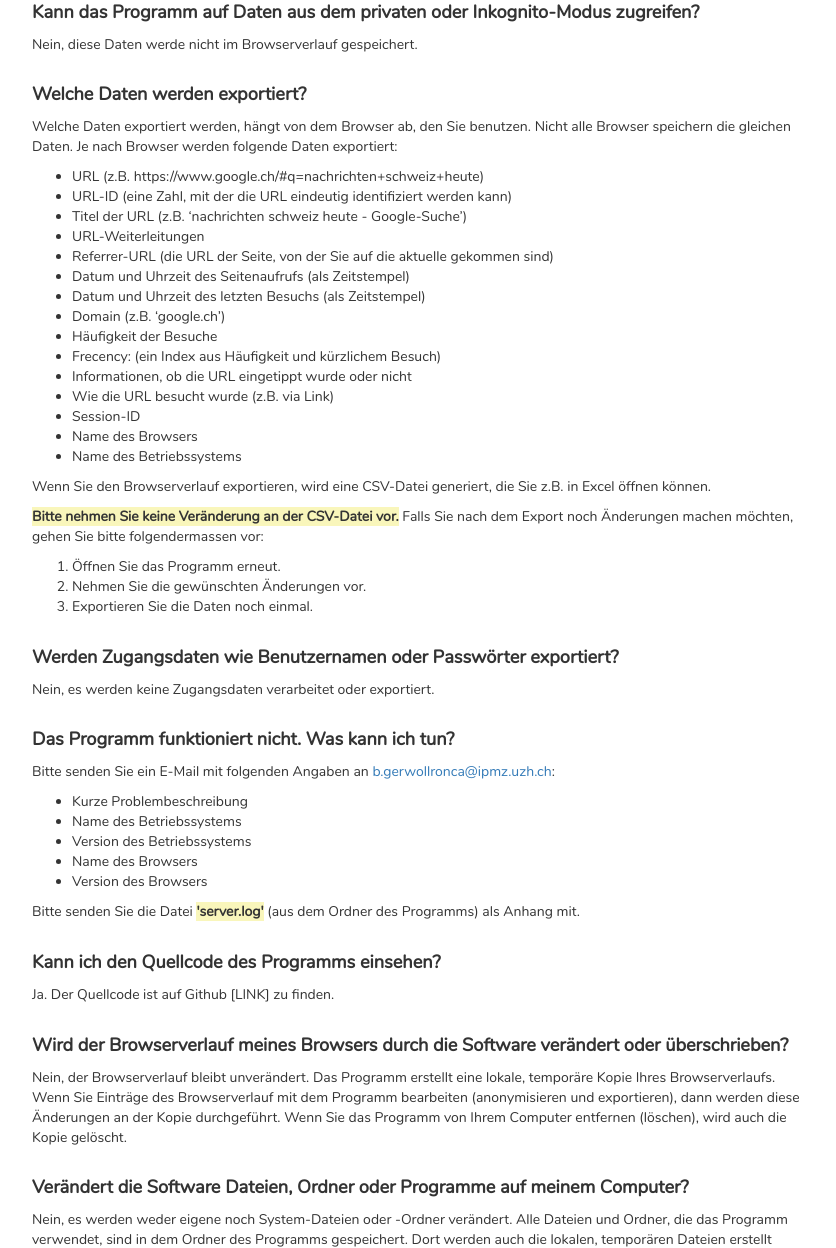
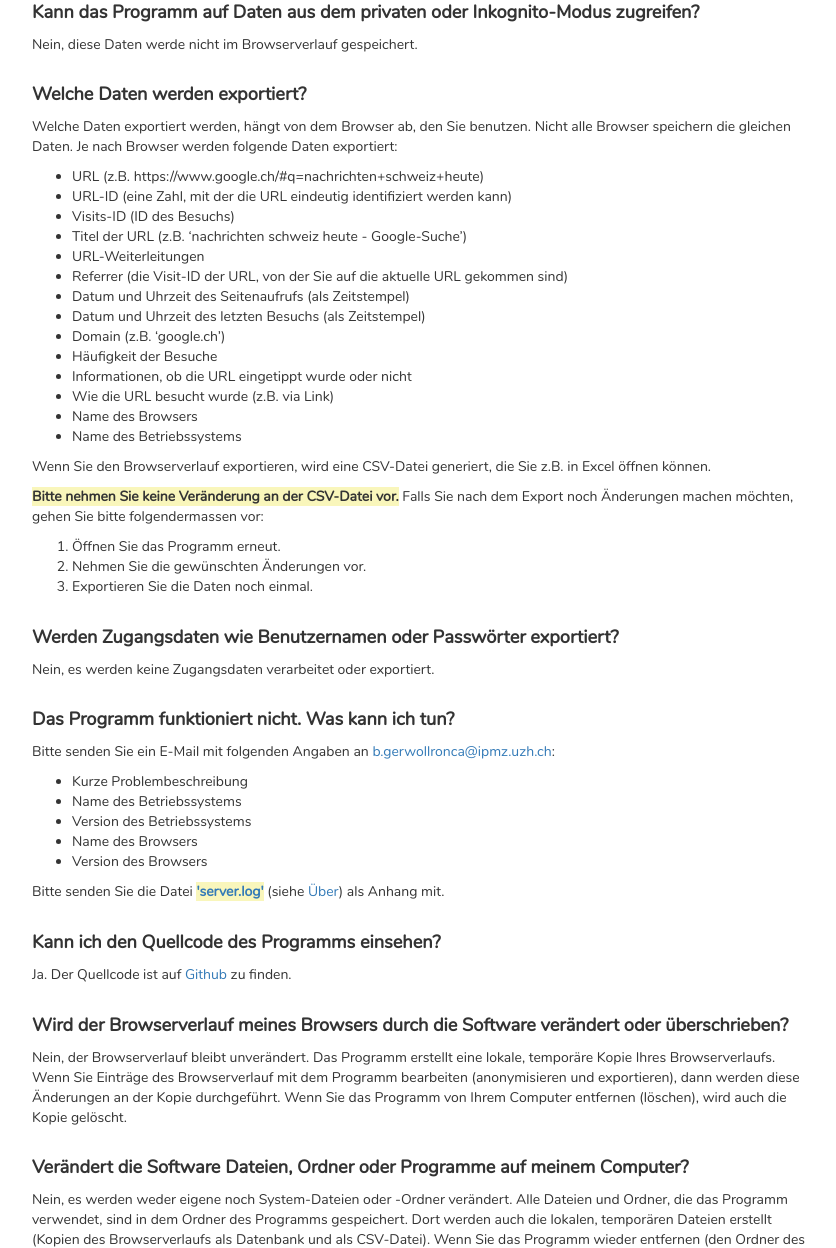
Before and after one commit to grwllrnc/BrowsingHistoryEditor, a Flask app: page /faqs in a window 1280 px wide. Shown: the part 768-2016 px from the top of the page, without its empty margins (3-839 px from the left). Run offline with Flask 2, Linux system fonts and the light colour scheme; parts of the project's set-up code (start-up, migrations or seed data) failed here and were passed over; some libraries are stand-ins or nearby versions.

Commit message:
Small bug fixes

```diff
--- a/main.py
+++ b/main.py
@@ -78,11 +78,11 @@ class BrowsingHistory(object):
             for p in self._browser_specs['path'][_os]:
                 if self._browser_name == 'Firefox':
                     # checking for profile name
-                    pat = re.compile(r'\w+.default')
+                    pat = re.compile(r'\w+.default([\w\-\_\.]+)?')
                     if os.path.isdir(p.format(user)):
                         for item in os.listdir(p.format(user)):
                             if re.findall(pat, item):
-                                profile_name = re.findall(pat, item)[0]
+                                profile_name = item
                                 path = os.path.join(p.format(user), profile_name, self._browser_specs['file_name'][0])
                                 if os.path.isfile(path):
                                     return path
@@ -677,11 +677,11 @@ class BrowsingHistory(object):
         :return: Boolean value
         """
         data = self._query(
-            "SELECT url_id, visits.id, url, title, rev_host, visit_count, typed, frecency, last_visit_date, redirect_urls, redirect_destination, origin, referrer, visit_date, visit_type, session FROM visits, urls WHERE visits.url_id = urls.id;")
+            "SELECT url_id, visits.id, url, title, rev_host, visit_count, typed, last_visit_date, redirect_urls, referrer, visit_date, visit_type FROM visits, urls WHERE visits.url_id = urls.id;")
         if data:
             data = [t + (self._browser_name, self.os_full) for t in data]
-            header = ['url_id', 'visits_id', 'url', 'title', 'rev_host', 'visit_count', 'typed', 'frecency', 'last_visit_date',
-                      'redirect_urls', 'redirect_destination', 'origin', 'referrer', 'visit_date', 'visit_type', 'session', 'browser', 'operation system']
+            header = ['url_id', 'visits_id', 'url', 'title', 'rev_host', 'visit_count', 'typed', 'last_visit_date',
+                      'redirect_urls', 'referrer', 'visit_date', 'visit_type', 'browser', 'operation system']
             with open(os.path.join(self._file_path,'tmp', 'Export_Browserverlauf.csv'), 'w', encoding='utf-8') as f:
                 writer = csv.writer(f, delimiter=';', lineterminator='\n')
                 writer.writerow(header)
@@ -999,10 +999,10 @@ def export():
 @app.route('/log')
 def get_log():
     # Adapted from Flask doc example: http://flask.pocoo.org/docs/0.12/
-    if 'server.log' in os.listdir(FILE_PATH):
-        return send_from_directory(FILE_PATH, 'server.log', as_attachment=True)
+    if 'server.log' in os.listdir(os.path.join(FILE_PATH, 'tmp')):
+        return send_from_directory(os.path.join(FILE_PATH, 'tmp'), 'server.log', as_attachment=True)
     else:
-        flash('Es ist kein log vorhanden.')
+        flash('Es ist kein Log-File gefunden worden.')
         return render_template('index.html', os=' '.join([bh.os, bh.os_release]))
 
 
@@ -1050,10 +1050,10 @@ if __name__ == '__main__':
     if not app.debug:
         import logging
         from logging import FileHandler
-        file_handler = FileHandler('server.log')
+        file_handler = FileHandler(os.path.join(FILE_PATH, 'tmp', 'server.log'))
         file_handler.setLevel(logging.WARNING)
         app.logger.addHandler(file_handler)
-        logging.basicConfig(filename='server.log', level=logging.DEBUG)
+        logging.basicConfig(filename=os.path.join(FILE_PATH, 'tmp', 'server.log'), level=logging.DEBUG)
     webbrowser.open('http://localhost:5000', new=2)
     print('STATUS: BrowsingHistoryEditor läuft auf http://localhost:5000 (Drücken Sie CTRL+C, um das Programm zu beenden)')
     app.run(host='localhost', port=5000, debug=False)
--- a/templates/contact.html
+++ b/templates/contact.html
@@ -23,7 +23,7 @@
 <br />
 </div>
 <div><h4>Version</h4>
-<p>BrowsingHistoryEditor Version 0.1.0</p><br />
+<p>BrowsingHistoryEditor Version 0.1.1</p><br />
 </div>
 <div>
 <h4>Logfile</h4>
--- a/templates/faqs.html
+++ b/templates/faqs.html
@@ -25,17 +25,16 @@
      </p><ul>
          <li>URL (z.B. https://www.google.ch/#q=nachrichten+schweiz+heute)</li>
          <li>URL-ID (eine Zahl, mit der die URL eindeutig identifiziert werden kann)</li>
+         <li>Visits-ID (ID des Besuchs)</li>
          <li>Titel der URL (z.B. ‘nachrichten schweiz heute - Google-Suche’)</li>
          <li>URL-Weiterleitungen</li>
-         <li>Referrer-URL (die URL der Seite, von der Sie auf die aktuelle gekommen sind)</li>
+         <li>Referrer (die Visit-ID der URL, von der Sie auf die aktuelle URL gekommen sind)</li>
          <li>Datum und Uhrzeit des Seitenaufrufs (als Zeitstempel)</li>
          <li>Datum und Uhrzeit des letzten Besuchs (als Zeitstempel)</li>
          <li>Domain (z.B. ‘google.ch’)</li>
          <li>Häufigkeit der Besuche</li>
-         <li>Frecency: (ein Index aus Häufigkeit und kürzlichem Besuch)</li>
          <li>Informationen, ob die URL eingetippt wurde oder nicht</li>
          <li>Wie die URL besucht wurde (z.B. via Link)</li>
-         <li>Session-ID</li>
          <li>Name des Browsers</li>
          <li>Name des Betriebssystems</li>
      </ul>
@@ -52,9 +51,9 @@
          <li>Name des Browsers</li>
          <li>Version des Browsers</li>
      </ul>
-         <p>Bitte senden Sie die Datei <strong><span class="yellow">'server.log'</span></strong> (aus dem Ordner des Programms) als Anhang mit.</p></dd>
+         <p>Bitte senden Sie die Datei <strong><span class="yellow"><a href="http://localhost:5000/log">'server.log'</a></span></strong> (siehe <a href="http://localhost:5000/contact">Über</a>) als Anhang mit.</p></dd>
      <dt><p>Kann ich den Quellcode des Programms einsehen?</p></dt>
-     <dd><p>Ja. Der Quellcode ist auf Github [LINK] zu finden.</p></dd>
+     <dd><p>Ja. Der Quellcode ist auf <a href="https://github.com/grwllrnc/BrowsingHistoryEditor" target="_blank">Github</a> zu finden.</p></dd>
      <dt><p>Wird der Browserverlauf meines Browsers durch die Software verändert oder überschrieben?</p></dt>
      <dd><p>Nein, der Browserverlauf bleibt unverändert. Das Programm erstellt eine lokale, temporäre Kopie Ihres Browserverlaufs. Wenn Sie Einträge des Browserverlauf mit dem Programm bearbeiten (anonymisieren und exportieren), dann werden diese Änderungen an der Kopie durchgeführt. Wenn Sie das Programm von Ihrem Computer entfernen (löschen), wird auch die Kopie gelöscht.</p></dd>
      <dt><p>Verändert die Software Dateien, Ordner oder Programme auf meinem Computer?</p></dt>
--- a/templates/index.html
+++ b/templates/index.html
@@ -24,7 +24,7 @@
            <select required name="browser_name" id="browser" form_id="upload">
                 <option id="Firefox" value="Firefox">Firefox</option>
                 <option id="Chrome" value="Chrome">Google Chrome</option>
-                <option id="IE11" value="IE11">Internet Explorer (ab Version 10)</option>
+                <option id="IE11" value="IE11">Edge / Internet Explorer (ab Version 10)</option>
                 <option id="Safari" value="Safari">Safari</option>
             </select>
             <input class="hidden" id="file" name="file" />
```
Also changed, not shown: 1 other file.
